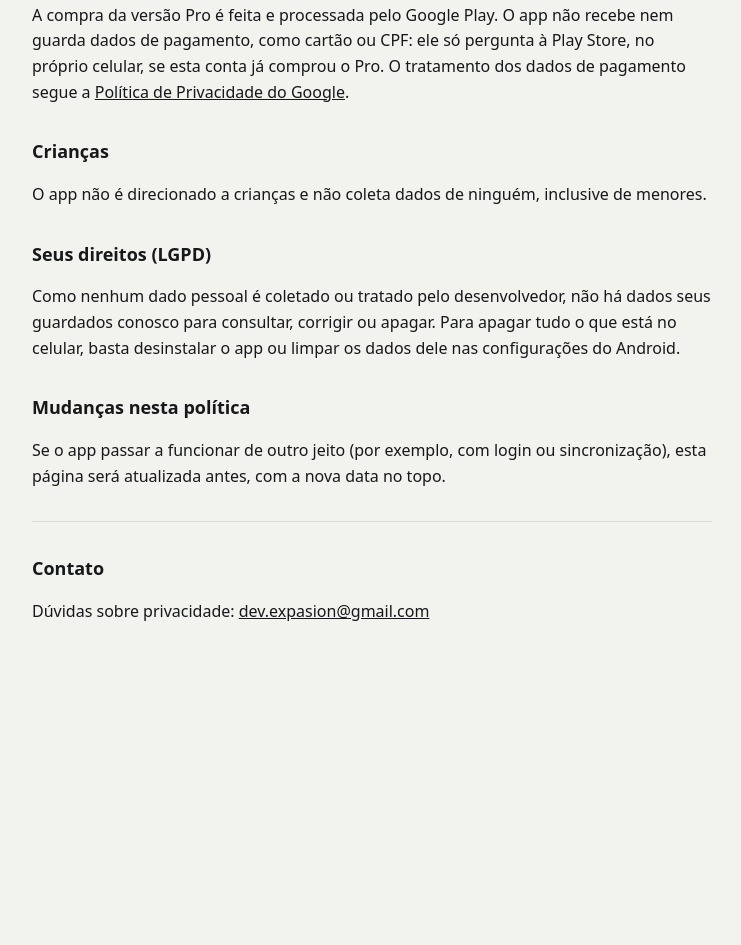
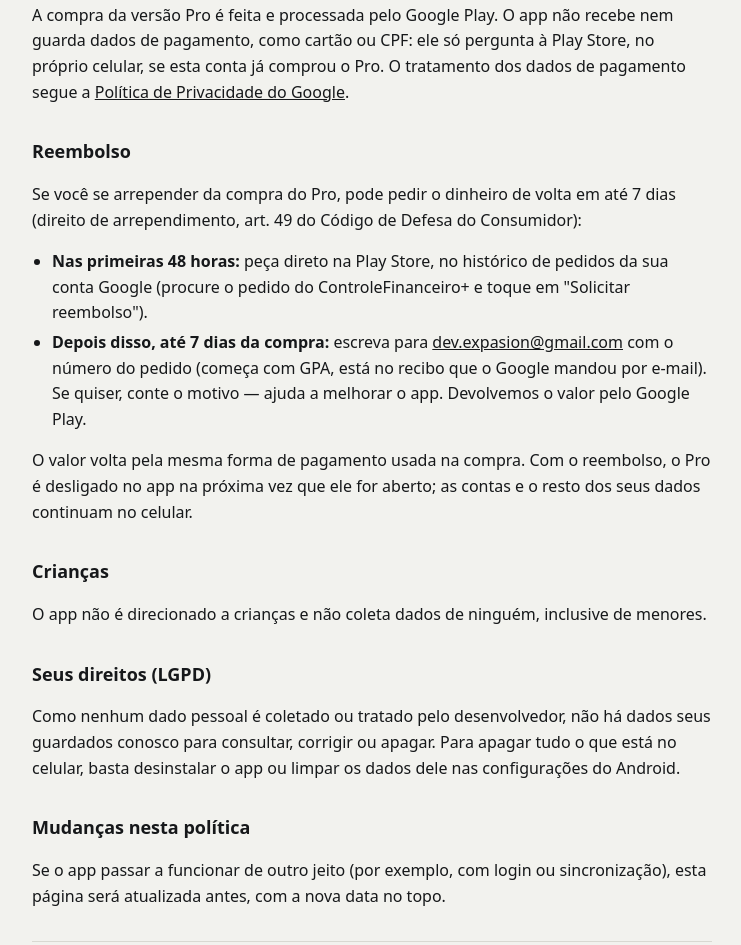
Before and after one commit to Ricardo-Santos-Lub/controle-financeiro-privacidade, a plain HTML site: page index.html in a window 1280 px wide. Shown: the part 1049-1994 px from the top of the page, without its empty margins (268-1009 px from the left). Before the commit the page ends 1754 px from the top, so only its background shows below. Drawn offline with Linux system fonts and the light colour scheme.

Commit message:
Update privacy policy with refund information
Added refund policy and updated last updated date.

```diff
--- a/index.html
+++ b/index.html
@@ -33,7 +33,7 @@
 <body>
 <main>
   <h1>Política de privacidade</h1>
-  <p class="updated">ControleFinanceiro+ · última atualização: 1 de outubro de 2026</p>
+  <p class="updated">ControleFinanceiro+ · última atualização: 2 de outubro de 2026</p>
 
   <p>O ControleFinanceiro+ é um app para anotar as contas do mês, o que entra e o que sobra.
   Ele foi feito para funcionar sem conta, sem login e sem servidor: <strong>tudo o que você
@@ -74,6 +74,19 @@
   esta conta já comprou o Pro. O tratamento dos dados de pagamento segue a
   <a href="https://policies.google.com/privacy?hl=pt-BR">Política de Privacidade do Google</a>.</p>
 
+  <h2>Reembolso</h2>
+  <p>Se você se arrepender da compra do Pro, pode pedir o dinheiro de volta em até 7 dias
+  (direito de arrependimento, art. 49 do Código de Defesa do Consumidor):</p>
+  <ul>
+    <li><strong>Nas primeiras 48 horas:</strong> peça direto na Play Store, no histórico de pedidos
+    da sua conta Google (procure o pedido do ControleFinanceiro+ e toque em "Solicitar reembolso").</li>
+    <li><strong>Depois disso, até 7 dias da compra:</strong> escreva para
+    <a href="mailto:dev.expasion@gmail.com">dev.expasion@gmail.com</a> com o número do pedido
+    (começa com GPA, está no recibo que o Google mandou por e-mail). Se quiser, conte o motivo — ajuda a melhorar o app. Devolvemos o valor pelo Google Play.</li>
+  </ul>
+  <p>O valor volta pela mesma forma de pagamento usada na compra. Com o reembolso, o Pro é desligado
+  no app na próxima vez que ele for aberto; as contas e o resto dos seus dados continuam no celular.</p>
+
   <h2>Crianças</h2>
   <p>O app não é direcionado a crianças e não coleta dados de ninguém, inclusive de menores.</p>
 
```
